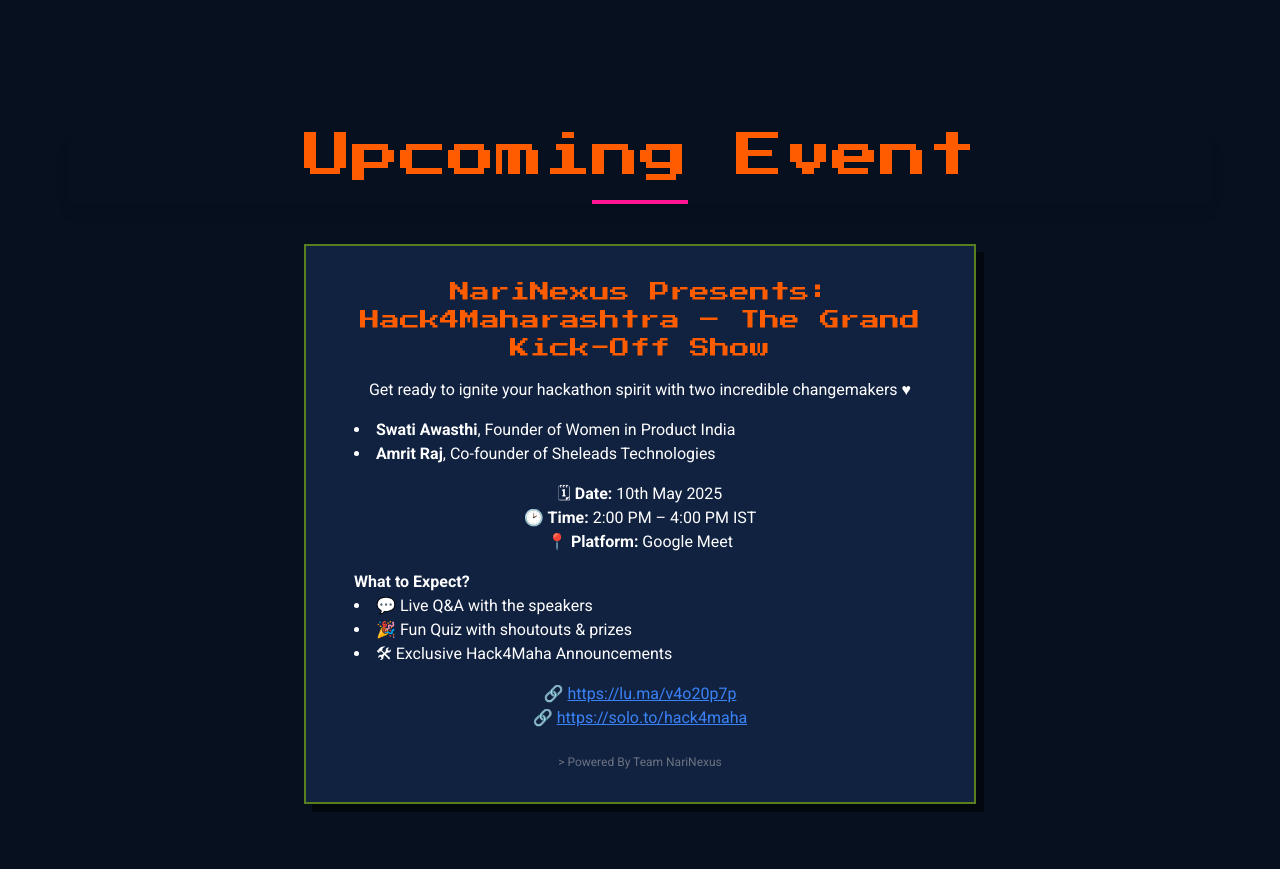
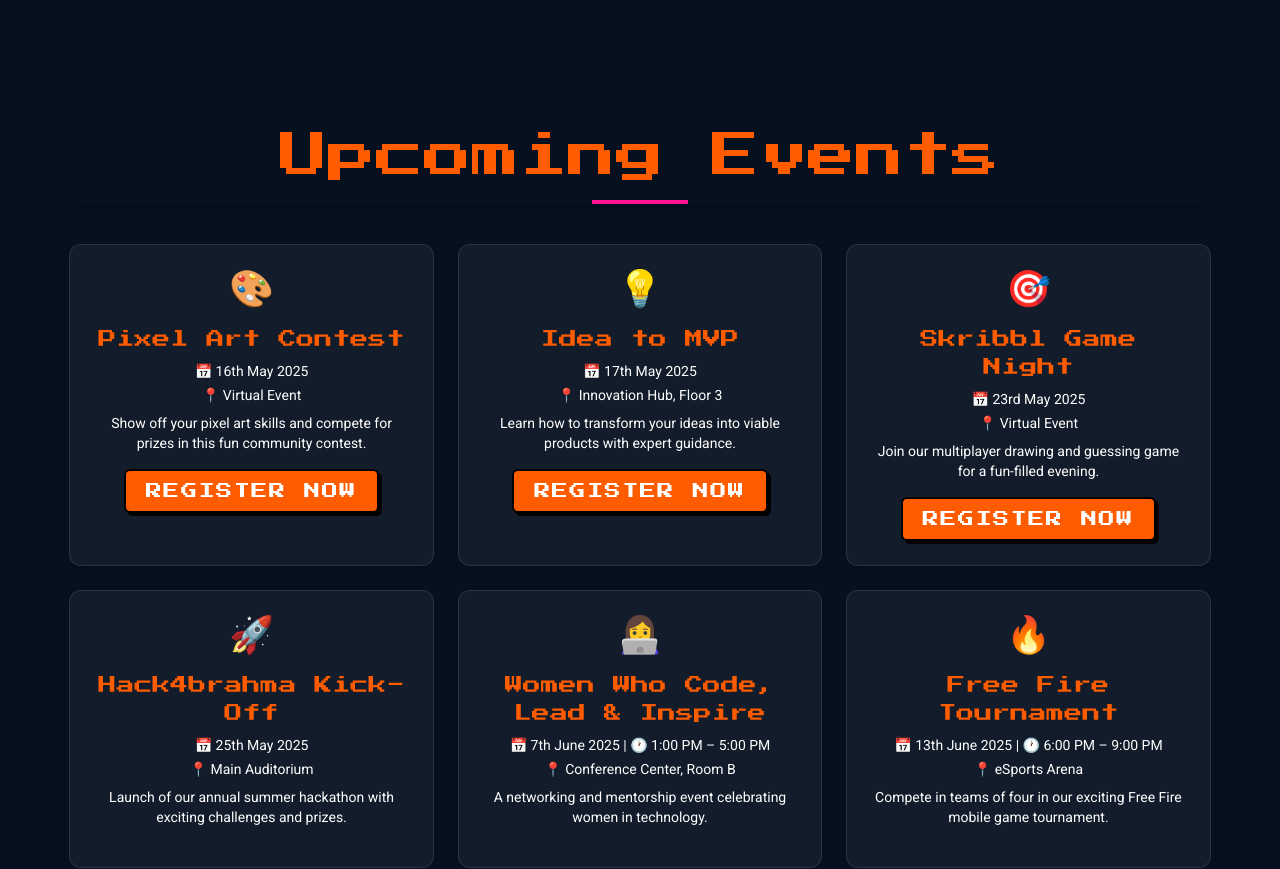
Before and after one commit to codetechie18/Hack4Maha, a React (Vite) app: page /about in a window 1280 px wide. Shown: the part 1340-2209 px from the top of the page. Built offline with nearby package versions, Linux system fonts and the light colour scheme.

Commit message:
upcoming events are update

```diff
--- a/index.html
+++ b/index.html
@@ -2,6 +2,8 @@
 <html lang="en">
   <head>
     <meta charset="UTF-8" />
+    <link href="https://fonts.googleapis.com/css2?family=Press+Start+2P&display=swap" rel="stylesheet" />
+
     <link rel="icon" type="image/svg+xml" href="/img/Logo.png" />
     <link
       href="https://fonts.googleapis.com/css2?family=Pixelify+Sans:wght@400;700&display=swap"
--- a/package.json
+++ b/package.json
@@ -12,6 +12,7 @@
   "dependencies": {
     "@tailwindcss/postcss": "^4.1.4",
     "framer-motion": "^11.0.8",
+    "lucide-react": "^0.510.0",
     "react": "^18.3.1",
     "react-countup": "^6.5.0",
     "react-dom": "^18.3.1",
--- a/src/Pages/About.jsx
+++ b/src/Pages/About.jsx
@@ -1,6 +1,8 @@
 import { motion } from "framer-motion";
 import SectionTitle from "../Components/SectionTitle";
 import PixelArt from "../Components/PixelArt";
+import { Calendar, Lightbulb, Target, Sparkles, BookOpen, Globe } from 'lucide-react';
+
 
 const About = () => {
   return (
@@ -192,54 +194,106 @@
 
 <section className="py-20">
   <div className="container-custom px-4">
-    <SectionTitle>Upcoming Event</SectionTitle>
+    <SectionTitle>Upcoming Events</SectionTitle>
 
-    <div className="flex justify-center">
+    <div className="grid sm:grid-cols-2 lg:grid-cols-3 gap-6 mt-10">
+      {[
+        {
+          icon: "🎨",
+          title: "Pixel Art Contest",
+          date: "📅 16th May 2025",
+          location: "📍 Virtual Event",
+          description: "Show off your pixel art skills and compete for prizes in this fun community contest.",
+          link: "https://lu.ma/zhk2e7ps",
+        },
+        {
+          icon: "💡",
+          title: "Idea to MVP ",
+          date: "📅 17th May 2025",
+          location: "📍 Innovation Hub, Floor 3",
+          description: "Learn how to transform your ideas into viable products with expert guidance.",
+          link: "https://lu.ma/jkovsn5c",
+        },
+        {
+          icon: "🎯",
+          title: "Skribbl Game Night",
+          date: "📅 23rd May 2025",
+          location: "📍 Virtual Event",
+          description: "Join our multiplayer drawing and guessing game for a fun-filled evening.",
+          link: "https://lu.ma/8cai0u6z",
+        },
+        {
+          icon: "🚀",
+          title: "Hack4brahma Kick-Off",
+          date: "📅 25th May 2025",
+          location: "📍 Main Auditorium",
+          description: "Launch of our annual summer hackathon with exciting challenges and prizes.",
+        },
+        {
+          icon: "👩‍💻",
+          title: "Women Who Code, Lead & Inspire",
+          date: "📅 7th June 2025 | 🕐 1:00 PM – 5:00 PM",
+          location: "📍 Conference Center, Room B",
+          description: "A networking and mentorship event celebrating women in technology.",
+        },
+        {
+          icon: "🔥",
+          title: "Free Fire Tournament",
+          date: "📅 13th June 2025 | 🕐 6:00 PM – 9:00 PM",
+          location: "📍 eSports Arena",
+          description: "Compete in teams of four in our exciting Free Fire mobile game tournament.",
+        },
+      ].map((event, i) => (
         <motion.div
-        className="retro-card w-full max-w-2xl p-6 sm:p-8 text-center break-words"
+          key={i}
+          className="retro-card p-6 flex flex-col items-center text-center bg-white/5 backdrop-blur-md border border-white/10 text-white rounded-xl shadow-md"
           initial={{ opacity: 0, y: 20 }}
           whileInView={{ opacity: 1, y: 0 }}
           viewport={{ once: true, margin: "-100px" }}
-        transition={{ duration: 0.5 }}
+          transition={{ duration: 0.5, delay: i * 0.1 }}
         >
-        <h3 className="font-pixel text-[#ff5c00] text-lg sm:text-xl mb-4 leading-snug">
-          NariNexus Presents: <br /> Hack4Maharashtra – The Grand Kick-Off Show
-        </h3>
+          <div className="text-4xl mb-4">{event.icon}</div>
+          <h4 className="font-pixel text-[#ff5c00] text-lg mb-2">{event.title}</h4>
+          <p className="mb-1 text-sm">{event.date}</p>
+          <p className="mb-2 text-sm">{event.location}</p>
+          <p className="mb-4 text-sm">{event.description}</p>
+          {event.link && (
+   <a
+  href={event.link}
+  target="_blank"
+  rel="noopener noreferrer"
+  className="inline-block font-pixel uppercase text-white px-5 py-2 border-2 border-black rounded-md cursor-pointer select-none transition-transform duration-200 ease-in-out"
+  style={{
+    backgroundColor: '#ff5c00',
+    boxShadow: '3px 3px 0 0 #000',
+    letterSpacing: '0.1em',
+    fontFamily: "'Press Start 2P', cursive",
+  }}
+  onMouseEnter={e => {
+    e.currentTarget.style.transform = 'scale(1.05)';
+    e.currentTarget.style.borderColor = '#fff700';
+    e.currentTarget.style.boxShadow = '4px 4px 0 0 #000';
+  }}
+  onMouseLeave={e => {
+    e.currentTarget.style.transform = 'scale(1)';
+    e.currentTarget.style.borderColor = 'black';
+    e.currentTarget.style.boxShadow = '3px 3px 0 0 #000';
+  }}
+>
+  Register Now
+</a>
 
-        <p className="text-sm sm:text-base mb-4">
-          Get ready to ignite your hackathon spirit with two incredible changemakers ♥
-        </p>
 
-        <ul className="text-left text-sm sm:text-base mb-4 list-disc list-inside px-4">
-          <li><strong>Swati Awasthi</strong>, Founder of Women in Product India</li>
-          <li><strong>Amrit Raj</strong>, Co-founder of Sheleads Technologies</li>
-        </ul>
 
-        <div className="text-sm sm:text-base mb-4">
-          🗓 <strong>Date:</strong> 10th May 2025<br />
-          🕑 <strong>Time:</strong> 2:00 PM – 4:00 PM IST<br />
-          📍 <strong>Platform:</strong> Google Meet
-        </div>
 
-        <div className="text-left text-sm sm:text-base mb-4 px-4">
-          <p><strong>What to Expect?</strong></p>
-          <ul className="list-disc list-inside">
-            <li>💬 Live Q&A with the speakers</li>
-            <li>🎉 Fun Quiz with shoutouts & prizes</li>
-            <li>🛠 Exclusive Hack4Maha Announcements</li>
-          </ul>
-        </div>
-
-        <div className="text-sm sm:text-base mb-4 space-y-2 break-words">
-          🔗 <a href="https://lu.ma/v4o20p7p" className="text-blue-500 underline break-all" target="_blank" rel="noopener noreferrer">https://lu.ma/v4o20p7p</a><br />
-          🔗 <a href="https://solo.to/hack4maha" className="text-blue-500 underline break-all" target="_blank" rel="noopener noreferrer">https://solo.to/hack4maha</a>
-        </div>
-
-        <p className="text-xs text-gray-500 mt-6">&gt; Powered By Team NariNexus</p>
+          )}
         </motion.div>
+      ))}
     </div>
   </div>
 </section>
+
+
 
 
 
```
Also changed, not shown: src/index.css (+59 -0 lines), 1 other file (tests, documents, lock files or other folders). Lines whose indentation alone changed are shown as unchanged.
